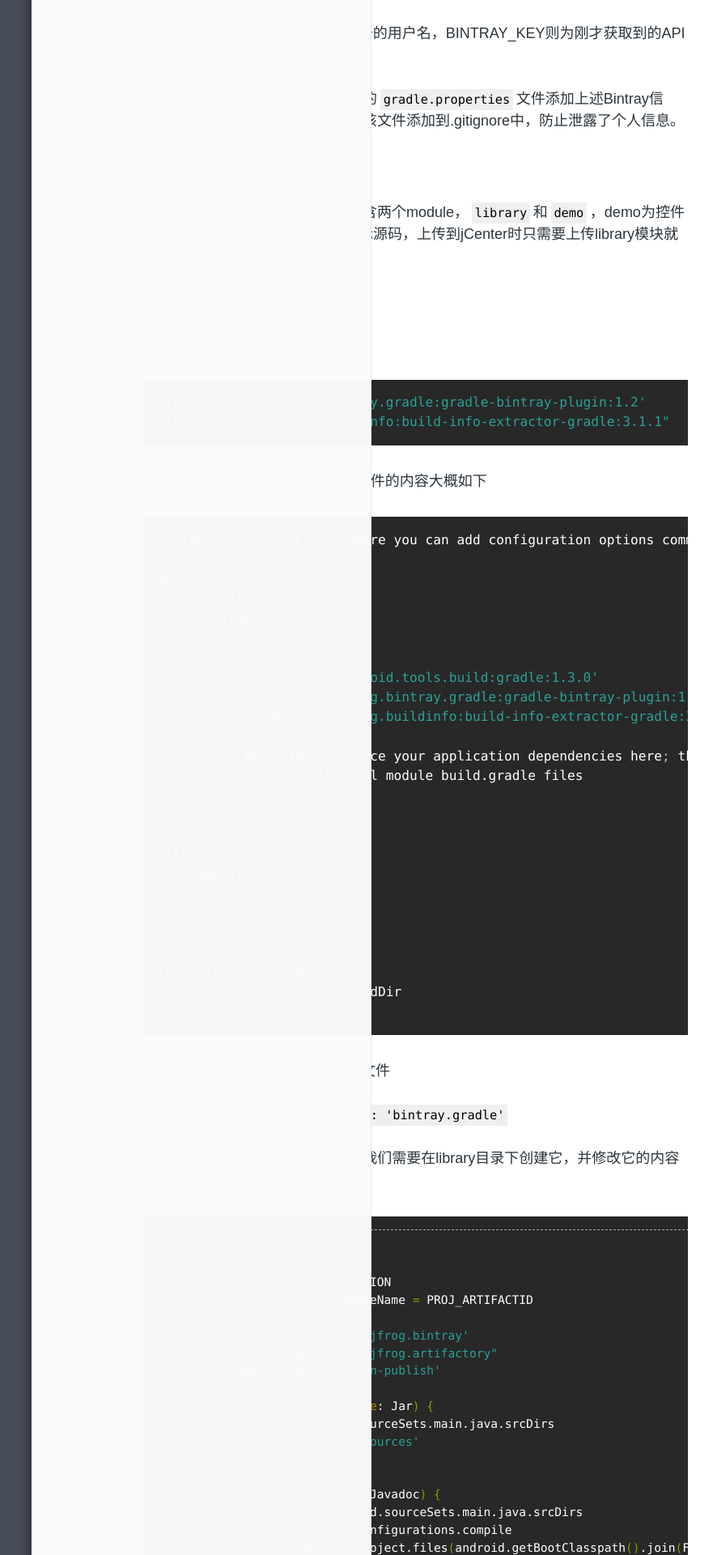
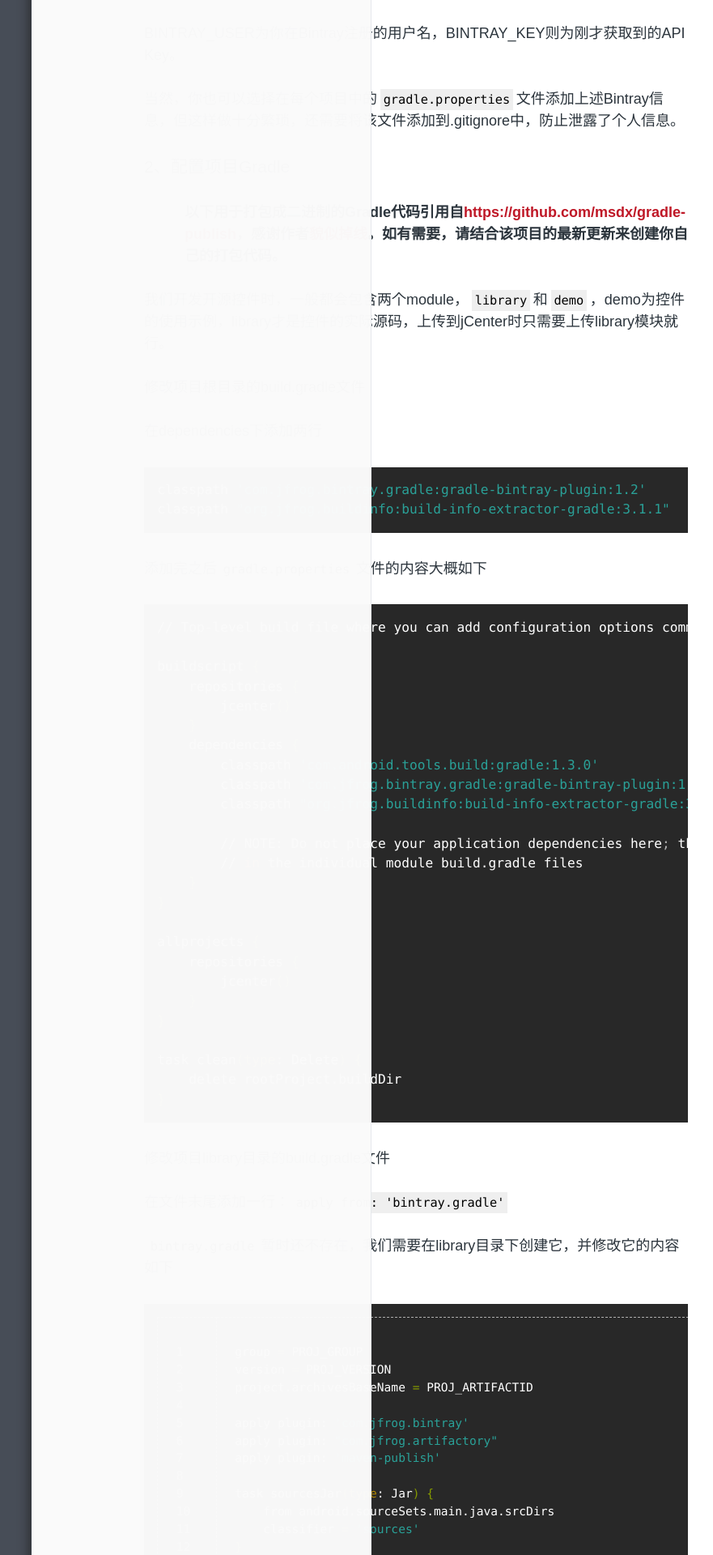
Before and after one commit to celerysoft/celerysoft.github.io, a Jekyll site: the page built from _posts/Android/2016-01-04-使用Gradle(Android Studio)发布Android开源项目到JCenter.md, in a window 1280 px wide. Shown: the part 2197-4117 px from the top of the page at 81% size, without its empty margins (126-1007 px from the left). Built offline with Jekyll 4.4.1, drawn with Linux system fonts in a browser that asks for light colours; comment, search, counter and statistics services are not loaded; some of the changed text lies outside the part shown.

Commit message:
update 使用Gradle(Android Studio)发布Android开源项目到jCenter

```diff
--- a/_posts/Android/2016-01-04-使用Gradle(Android Studio)发布Android开源项目到JCenter.md
+++ b/_posts/Android/2016-01-04-使用Gradle(Android Studio)发布Android开源项目到JCenter.md
@@ -48,6 +48,8 @@ BINTRAY_USER为你在Bintray注册的用户名，BINTRAY_KEY则为刚才获取
 当然，你也可以选择在每个项目中的`gradle.properties`文件添加上述Bintray信息，但这样做十分繁琐，还需要将该文件添加到.gitignore中，防止泄露了个人信息。
 
 ### 2、配置项目Gradle
+
+> **以下用于打包成二进制的Gradle代码引用自[https://github.com/msdx/gradle-publish](https://github.com/msdx/gradle-publish)，感谢作者[貌似掉线](http://my.csdn.net/maosidiaoxian)。如有需要，请结合该项目的最新更新来创建你自己的打包代码。**
 
 我们开发开源控件时，一般都会包含两个module，`library`和`demo`，demo为控件的使用示例，library才是控件的实际源码，上传到jCenter时只需要上传library模块就行。
 
```
Also changed, not shown: _posts/MacOS/2016-01-05-快速切换触发角的触发方式.md (renamed from _posts/MacOS/2016-01-05-ss.md, +1 -0 lines).
